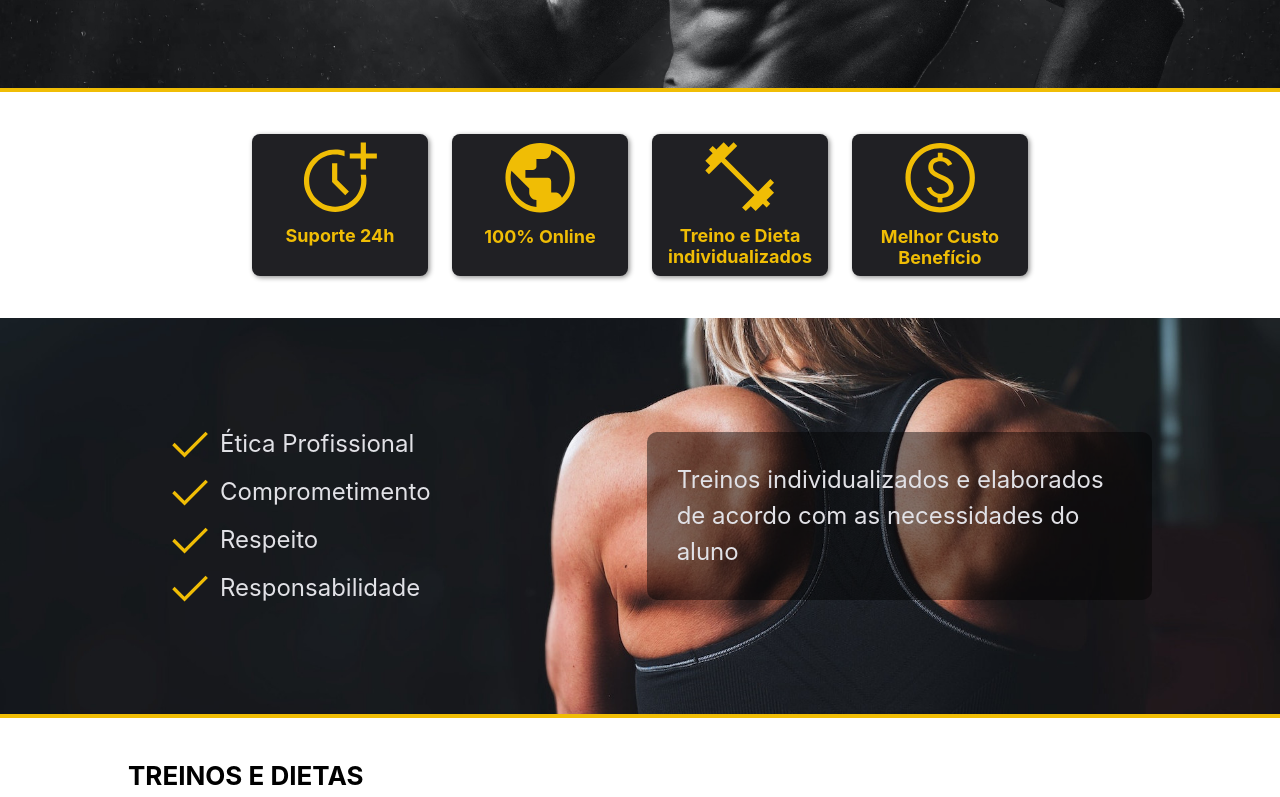
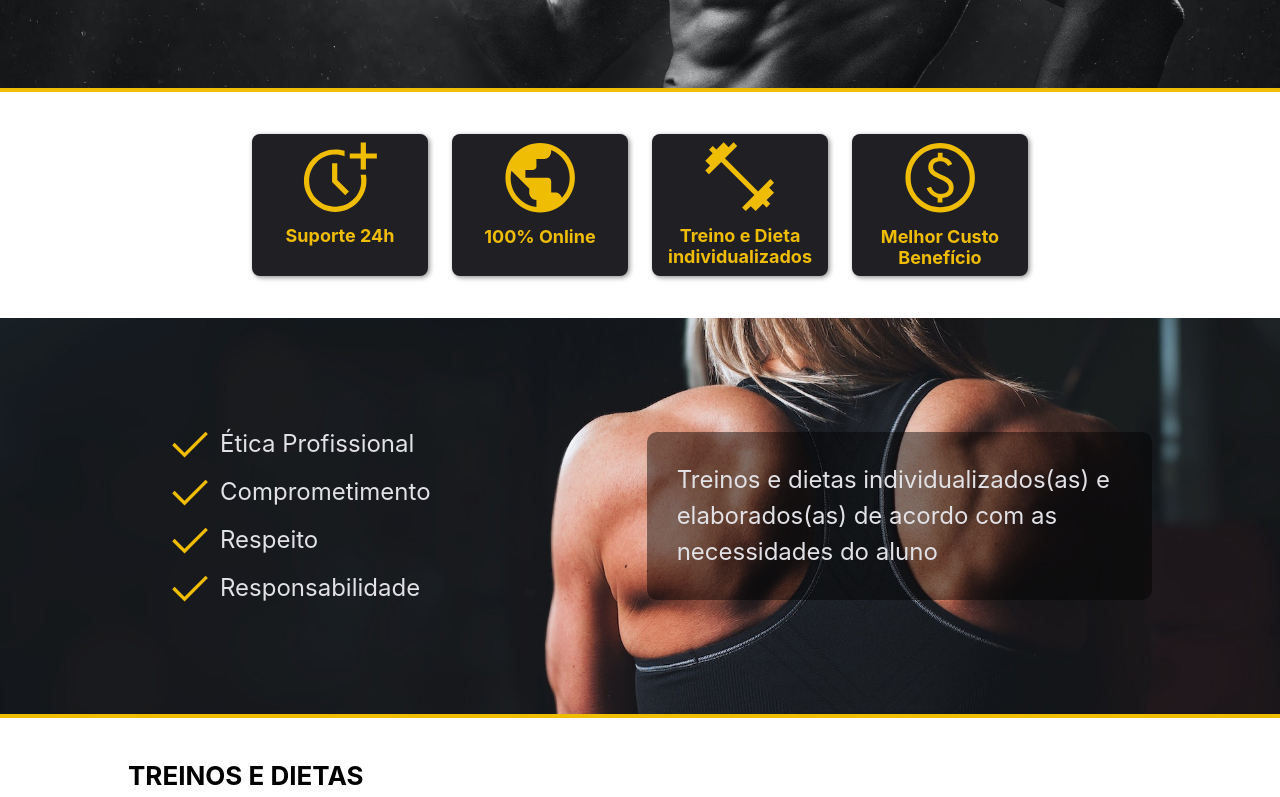
Before and after one commit to allanramalho/consultoriaonline, a plain HTML site: page index.html in a window 1280 px wide. Shown: the part 388-1185 px from the top of the page. Drawn offline with Linux system fonts and the light colour scheme.

Commit message:
Atualização no README.md e título do site

```diff
--- a/index.html
+++ b/index.html
@@ -4,7 +4,7 @@
     <meta charset="UTF-8">
     <meta http-equiv="X-UA-Compatible" content="IE=edge">
     <meta name="viewport" content="width=device-width, initial-scale=1.0">
-    <title>Allan Consultoria Online</title>
+    <title>Allan Ramalho - Consultoria Online</title>
 
     <link rel="stylesheet" href="./assets/css/reset.css"/>
     <link rel="stylesheet" href="./assets/css/styles.css"/>
@@ -93,7 +93,7 @@
                         Responsabilidade</li>
                 </ul>
 
-                <p>Treinos individualizados e elaborados de acordo com as necessidades do aluno</p>
+                <p>Treinos e dietas individualizados(as) e elaborados(as) de acordo com as necessidades do aluno</p>
             </div>
         </section>
 
```
Also changed, not shown: 1 other file.
